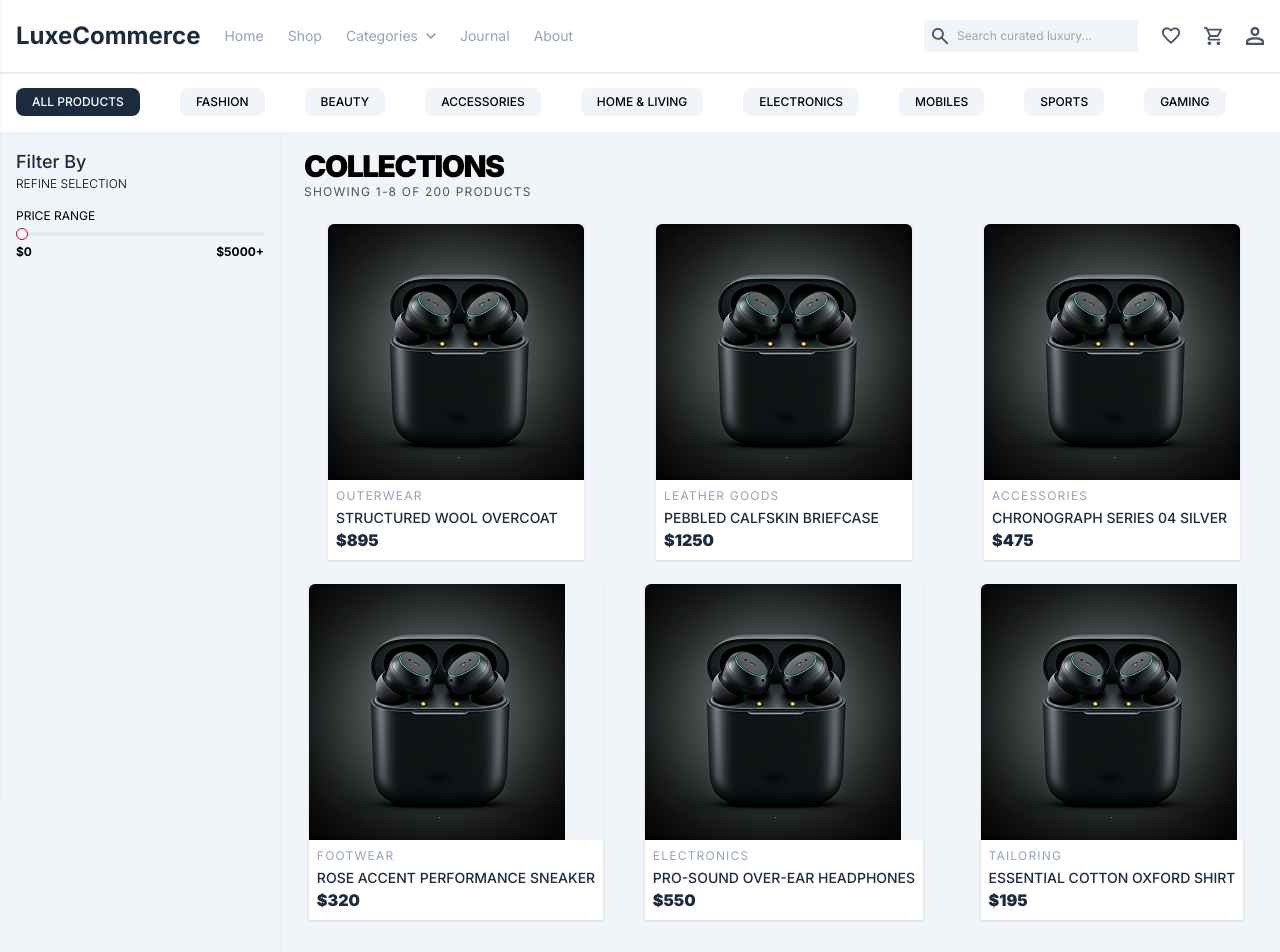
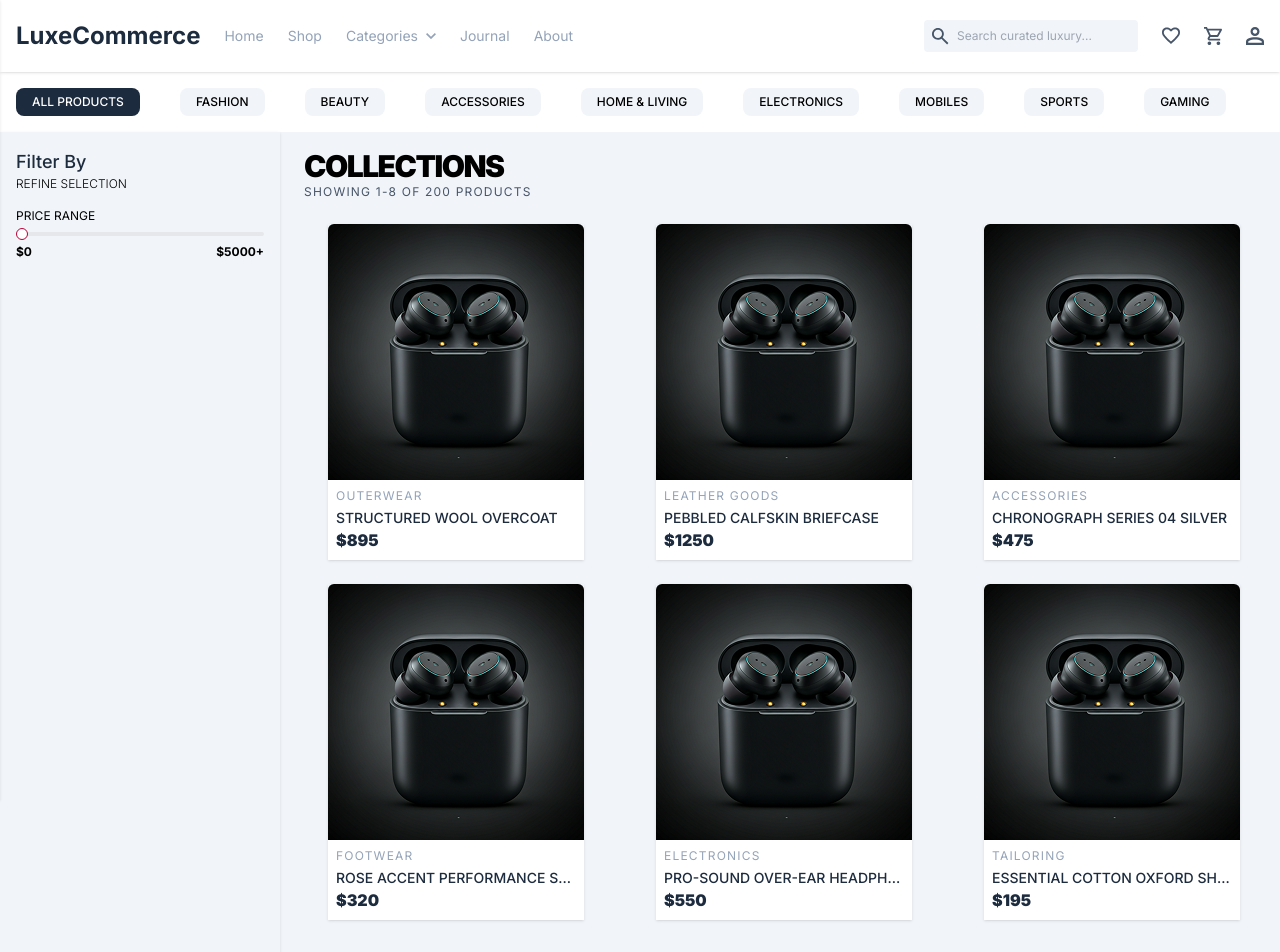
Before and after one commit to abdalla-samir/LuxeCommerce, a React (Vite) app: page /shop in a window 1280 px wide. Shown: the top 952 px of the page. Built offline with nearby package versions, Linux system fonts and the light colour scheme.

Commit message:
Enhance the product card section

```diff
--- a/src/components/ui/ProductCard.jsx
+++ b/src/components/ui/ProductCard.jsx
@@ -30,8 +30,11 @@ export default function ProductCard({ name, category, price, image }) {
                             {category}
                         </span>
                     </div>
-                    <div className=" flex flex-col text-primary ">
-                        <span className=" uppercase text-sm font-medium">
+                    <div className=" flex flex-col text-primary">
+                        <span
+                            title={name}
+                            className=" uppercase text-sm font-medium w-60  whitespace-nowrap overflow-hidden text-ellipsis"
+                        >
                             {name}
                         </span>
                         <span className="font-black">${price}</span>
```
